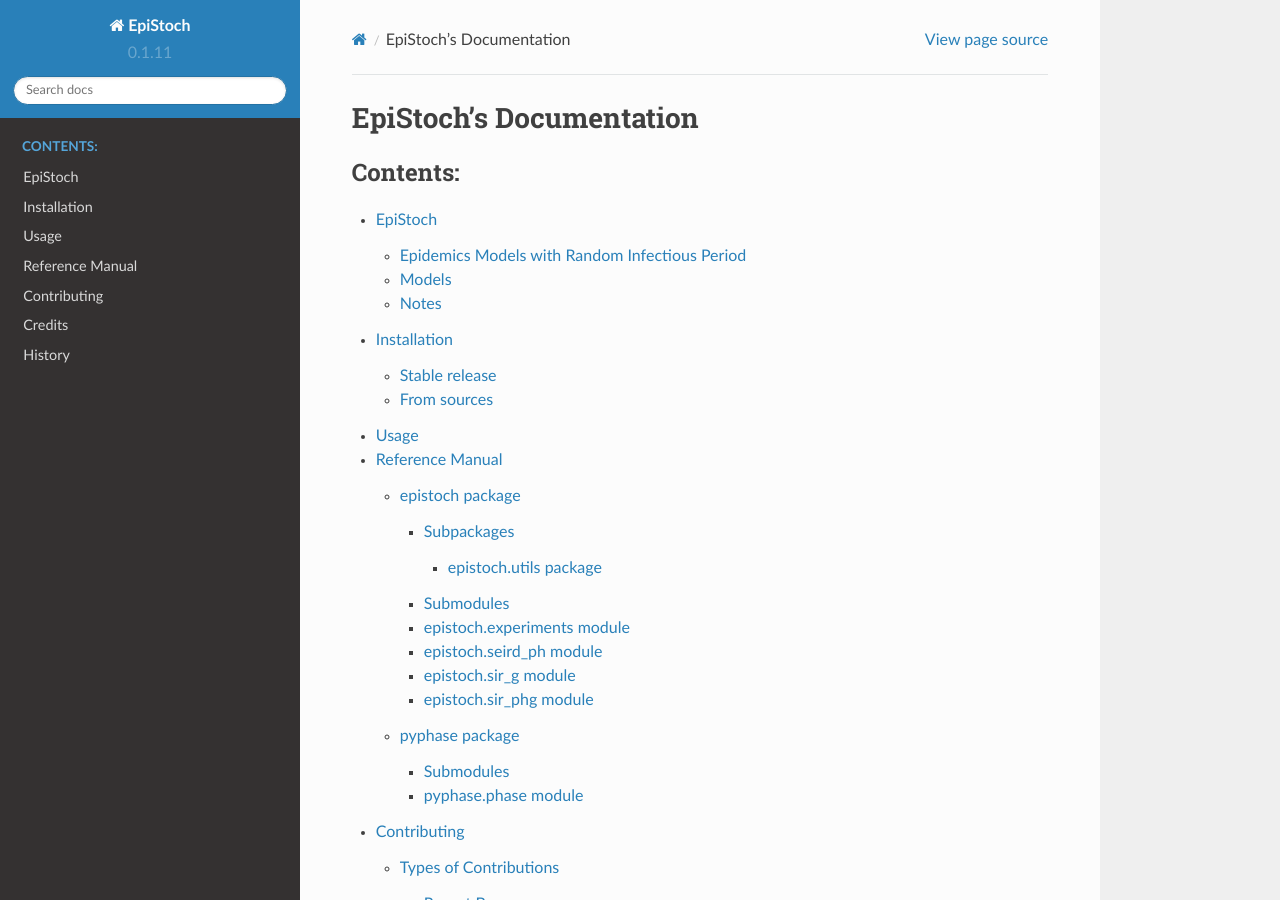
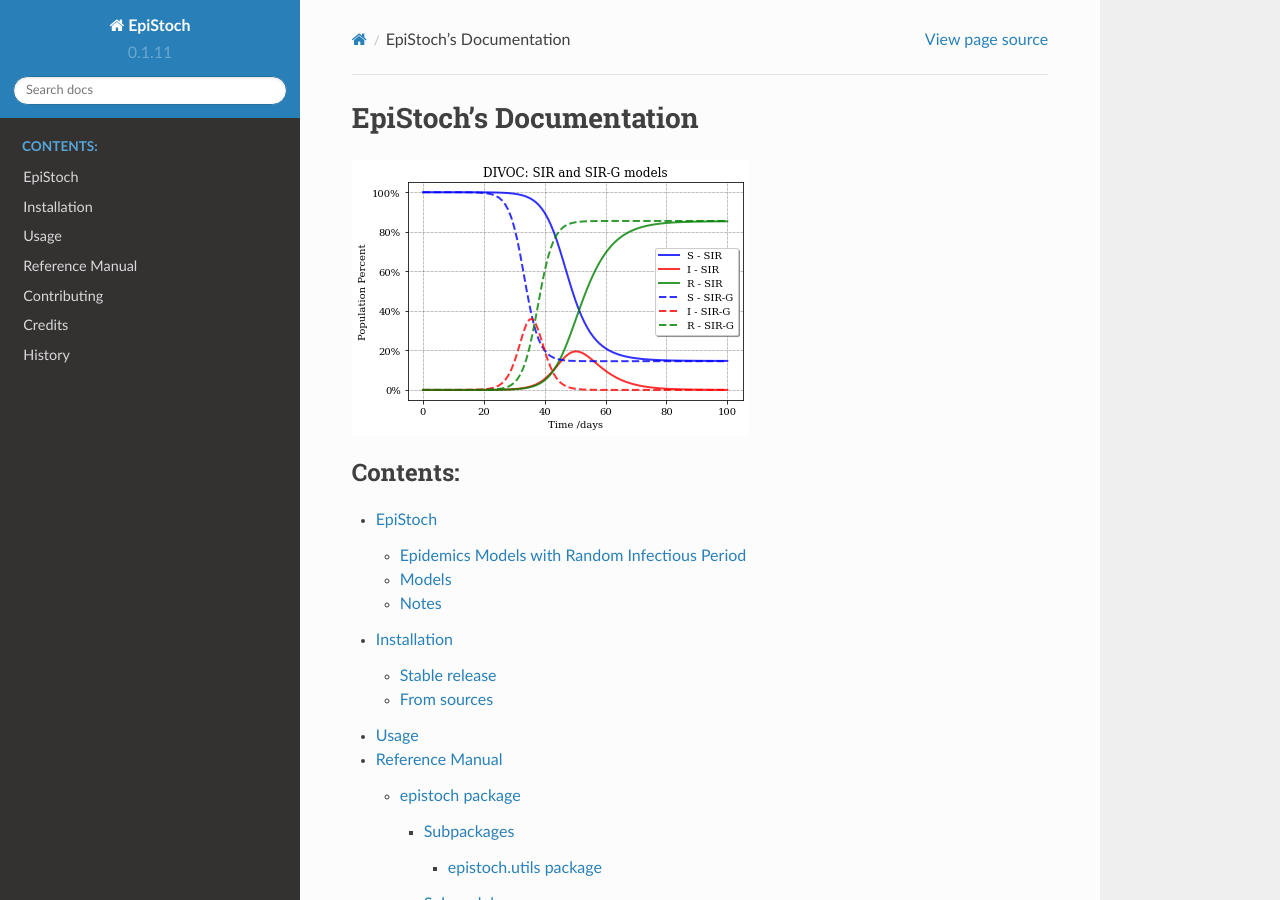
Before and after one commit to griano/epistoch, a Sphinx documentation site: the page built from docs/index.rst, in a window 1280 px wide and 900 px high. Built offline with Sphinx 7.4.7 and the Read the Docs theme 2.0.0, drawn with Linux system fonts in a browser that asks for light colours.

Commit message:
Fixed graph.

```diff
--- a/README.rst
+++ b/README.rst
@@ -26,7 +26,7 @@ Traditional epidemiology models, like SIR, do not take into account the distribu
 the infectious period. In this software, we include three functions that compute these type of models
 using other distributions.
 
-.. image:: https://epistoch.readthedocs.io/en/latest/_images/DIVOC-SIR-comp.png
+.. image:: https://github.com/griano/epistoch/raw/master/docs/_static/DIVOC-SIR-comp.png
 
 In this graph you can see how different the predictions are for the regular SIR model with respect to SIR-G
 that actually uses a more realistic distribution for the infectious period.
--- a/docs/index.rst
+++ b/docs/index.rst
@@ -1,5 +1,7 @@
 EpiStoch's Documentation
 ======================================
+
+.. image:: _static/DIVOC-SIR-comp.png
 
 .. toctree::
    :maxdepth: 4
```
